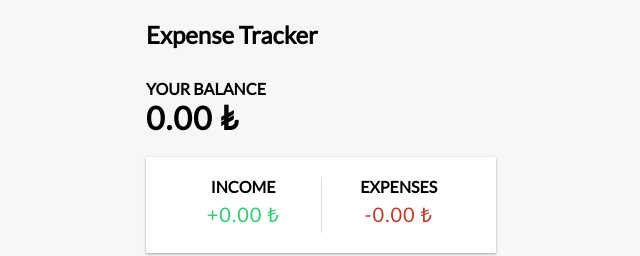
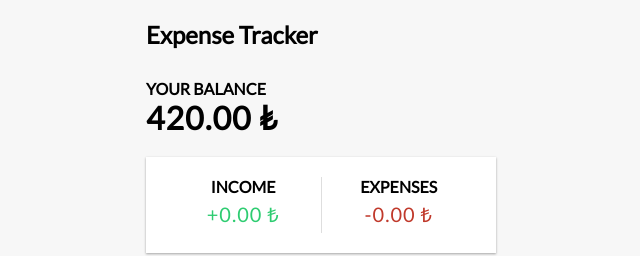
Before and after one commit to ugurkiymetli/react-expanse-tracker, a React (Create React App) app: page / in a window 1280 px wide. Shown: the top 256 px of the page, without its empty margins (319-959 px from the left). Built offline with nearby package versions, Linux system fonts and the light colour scheme.

Commit message:
Balance component updated to use context. Total balance added.

```diff
--- a/src/Components/Balance/index.js
+++ b/src/Components/Balance/index.js
@@ -1,10 +1,14 @@
 import React from "react";
+import { useGlobal } from "../../Context/GlobalContext";
+function Balance() {
+  const { transactions } = useGlobal();
 
-function Balance() {
+  const amounts = transactions.map((item) => item.amount);
+  const total = amounts.reduce((acc, item) => (acc += item), 0).toFixed(2);
   return (
     <>
       <h4>Your Balance</h4>
-      <h1 id="balance">0.00 ₺</h1>
+      <h1 id="balance">{total} ₺</h1>
     </>
   );
 }
--- a/src/Transaction/List/index.js
+++ b/src/Transaction/List/index.js
@@ -1,6 +1,6 @@
 import React from "react";
+import TransactionItem from "../Transaction-Item";
 import { useGlobal } from "../../Context/GlobalContext";
-import TransactionItem from "../Transaction-Item";
 function TransactionList() {
   const { transactions } = useGlobal();
   // console.log(transactions);
```
